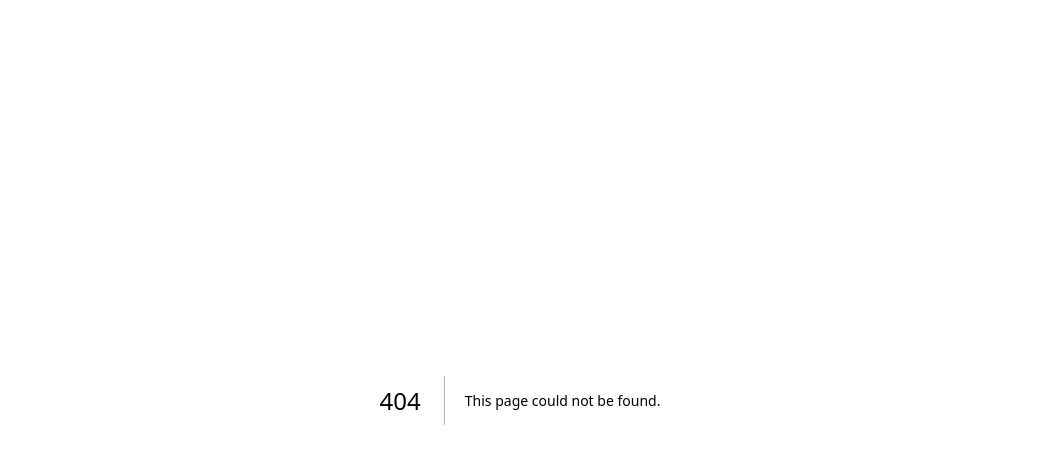
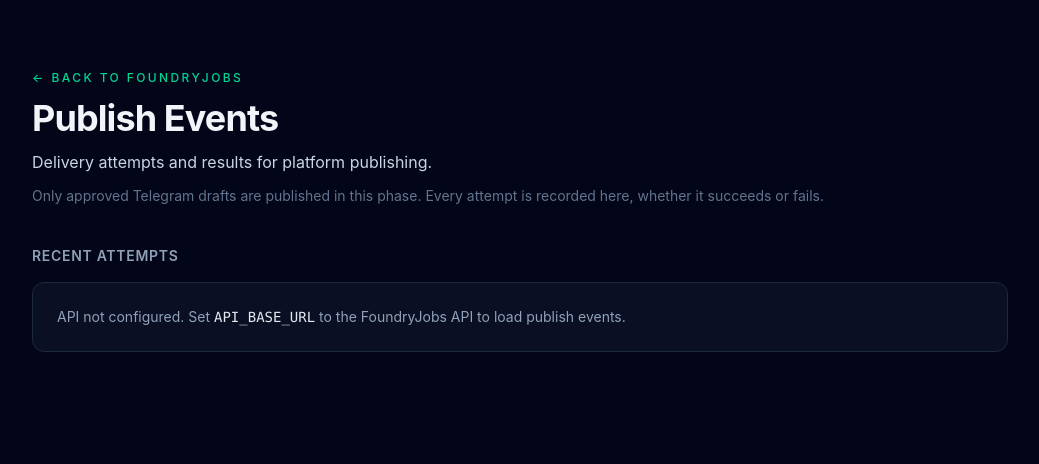
Before and after one commit to benedicti0n/FoundryJobs, a Next.js app in the folder apps/web/: page /publish-events in a window 1280 px wide. Before the commit this address had no page. Shown: the top 464 px of the page, without its empty margins (120-1159 px from the left). Built offline with nearby package versions, Linux system fonts and the light colour scheme.

Commit message:
feat(web): add publish events page

```diff
--- a/apps/web/src/app/page.tsx
+++ b/apps/web/src/app/page.tsx
@@ -40,9 +40,10 @@
     badge: "Open",
   },
   {
-    title: "Published Posts",
-    description: "Track the posts that went live across every platform.",
-    badge: "Coming soon",
+    title: "Publish Events",
+    description: "Delivery attempts and results for platform publishing.",
+    href: "/publish-events",
+    badge: "Open",
   },
 ];
 
@@ -72,7 +73,7 @@
     <main className="mx-auto flex max-w-5xl flex-col gap-12 px-6 py-16">
       <header className="space-y-4">
         <p className="text-xs font-semibold uppercase tracking-[0.3em] text-emerald-400">
-          Phase 6 · Approval Queue
+          Phase 7 · Telegram Publishing
         </p>
         <h1 className="text-4xl font-bold tracking-tight sm:text-5xl">{APP_NAME}</h1>
         <p className="max-w-2xl text-lg text-slate-300">
--- /dev/null
+++ b/apps/web/src/app/publish-events/page.tsx
@@ -0,0 +1,173 @@
+import Link from "next/link";
+import { Notice } from "@/components/notice";
+import { formatDateTime } from "@/lib/format";
+
+export const dynamic = "force-dynamic";
+
+type PublishEventRow = {
+  id: string;
+  jobPostId: string;
+  generatedPostId: string | null;
+  platform: string;
+  externalPostId: string | null;
+  publishedUrl: string | null;
+  status: string;
+  errorMessage: string | null;
+  publishedAt: string | null;
+  createdAt: string;
+};
+
+type PublishEventsState =
+  | { status: "unconfigured" }
+  | { status: "error"; message: string }
+  | { status: "ready"; events: PublishEventRow[] };
+
+const platformStyles: Record<string, string> = {
+  telegram: "text-sky-300",
+  x: "text-slate-200",
+  instagram: "text-pink-300",
+  linkedin: "text-blue-300",
+};
+
+const statusStyles: Record<string, string> = {
+  success: "text-emerald-300",
+  failed: "text-rose-300",
+  pending: "text-amber-300",
+};
+
+async function loadPublishEvents(): Promise<PublishEventsState> {
+  const baseUrl = process.env.API_BASE_URL;
+  if (!baseUrl) {
+    return { status: "unconfigured" };
+  }
+
+  try {
+    const response = await fetch(`${baseUrl.replace(/\/+$/, "")}/v1/publish-events?limit=20`, {
+      cache: "no-store",
+    });
+    if (!response.ok) {
+      return { status: "error", message: `The API responded with status ${response.status}.` };
+    }
+    const payload = (await response.json()) as { data?: PublishEventRow[] };
+    return { status: "ready", events: payload.data ?? [] };
+  } catch {
+    return { status: "error", message: "Could not reach the FoundryJobs API." };
+  }
+}
+
+function previewText(text: string | null): string {
+  if (!text) {
+    return "—";
+  }
+  const collapsed = text.replace(/\s+/g, " ").trim();
+  return collapsed.length > 120 ? `${collapsed.slice(0, 117)}...` : collapsed;
+}
+
+export default async function PublishEventsPage() {
+  const state = await loadPublishEvents();
+
+  return (
+    <main className="mx-auto flex max-w-5xl flex-col gap-10 px-6 py-16">
+      <header className="space-y-3">
+        <Link
+          href="/"
+          className="inline-block text-xs font-medium uppercase tracking-[0.2em] text-emerald-400 hover:text-emerald-300"
+        >
+          ← Back to FoundryJobs
+        </Link>
+        <h1 className="text-4xl font-bold tracking-tight">Publish Events</h1>
+        <p className="max-w-2xl text-slate-300">
+          Delivery attempts and results for platform publishing.
+        </p>
+        <p className="text-sm text-slate-500">
+          Only approved Telegram drafts are published in this phase. Every attempt is recorded here,
+          whether it succeeds or fails.
+        </p>
+      </header>
+
+      <section className="space-y-4">
+        <h2 className="text-sm font-semibold uppercase tracking-wider text-slate-400">
+          Recent attempts
+        </h2>
+
+        {state.status === "unconfigured" && (
+          <Notice tone="muted">
+            API not configured. Set <code className="text-slate-200">API_BASE_URL</code> to the
+            FoundryJobs API to load publish events.
+          </Notice>
+        )}
+
+        {state.status === "error" && <Notice tone="warning">{state.message}</Notice>}
+
+        {state.status === "ready" && state.events.length === 0 && (
+          <Notice tone="muted">
+            No publish attempts yet. Run{" "}
+            <code className="text-slate-200">
+              pnpm --filter @foundryjobs/worker publish-telegram:once
+            </code>{" "}
+            after approving a Telegram draft.
+          </Notice>
+        )}
+
+        {state.status === "ready" && state.events.length > 0 && (
+          <div className="overflow-hidden rounded-xl border border-slate-800">
+            <table className="w-full text-left text-sm">
+              <thead className="bg-slate-900/80 text-xs uppercase tracking-wider text-slate-400">
+                <tr>
+                  <th className="px-4 py-3">Platform</th>
+                  <th className="px-4 py-3">Status</th>
+                  <th className="px-4 py-3">Generated post</th>
+                  <th className="px-4 py-3">External id</th>
+                  <th className="px-4 py-3">Error</th>
+                  <th className="px-4 py-3">Published / created</th>
+                </tr>
+              </thead>
+              <tbody className="divide-y divide-slate-800">
+                {state.events.map((event) => (
+                  <tr key={event.id} className="bg-slate-950/40">
+                    <td className="px-4 py-3">
+                      <span className={platformStyles[event.platform] ?? "text-slate-300"}>
+                        {event.platform}
+                      </span>
+                    </td>
+                    <td className="px-4 py-3">
+                      <span className={statusStyles[event.status] ?? "text-slate-300"}>
+                        {event.status}
+                      </span>
+                    </td>
+                    <td
+                      className="px-4 py-3 font-mono text-xs text-slate-500"
+                      title={event.generatedPostId ?? undefined}
+                    >
+                      {event.generatedPostId ? `${event.generatedPostId.slice(0, 8)}…` : "—"}
+                    </td>
+                    <td className="px-4 py-3 text-slate-300">
+                      {event.publishedUrl ? (
+                        <a
+                          href={event.publishedUrl}
+                          target="_blank"
+                          rel="noreferrer"
+                          className="text-emerald-300 hover:text-emerald-200"
+                        >
+                          {event.externalPostId ?? event.publishedUrl}
+                        </a>
+                      ) : (
+                        (event.externalPostId ?? "—")
+                      )}
+                    </td>
+                    <td className="max-w-xs px-4 py-3 text-slate-400">
+                      {previewText(event.errorMessage)}
+                    </td>
+                    <td className="px-4 py-3 text-slate-400">
+                      {formatDateTime(event.publishedAt ?? event.createdAt)}
+                    </td>
+                  </tr>
+                ))}
+              </tbody>
+            </table>
+          </div>
+        )}
+      </section>
+    </main>
+  );
+}
```
